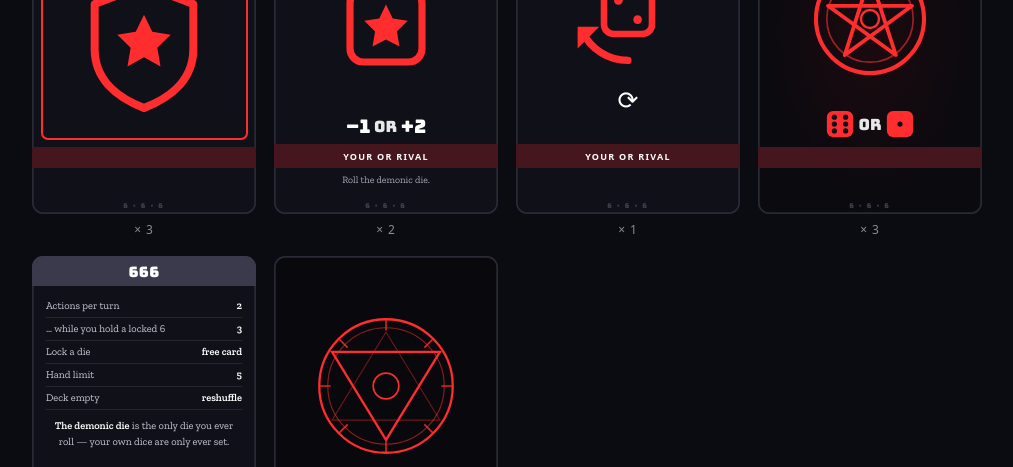
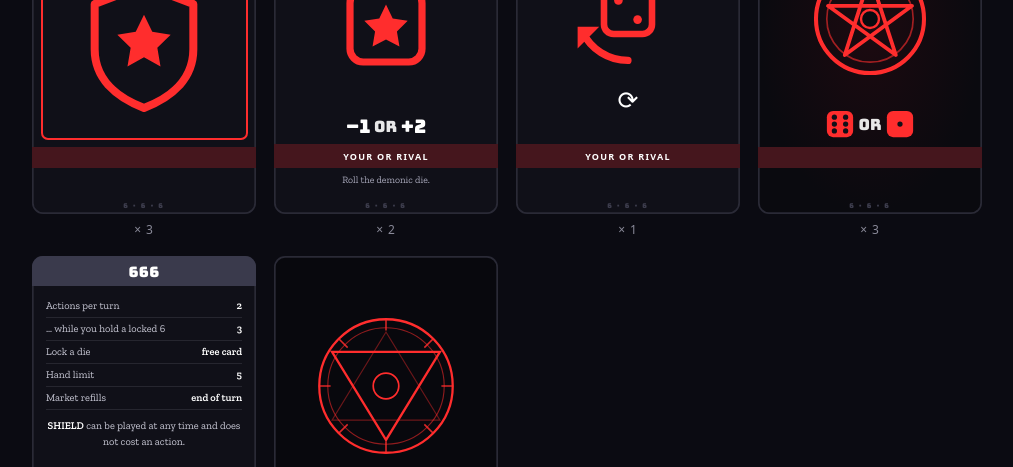
Before and after one commit to mikita-gancharou/666-taller-juegos-de-mesa, a plain HTML site: page 666-cartas.html in a window 1280 px wide. Shown: the part 676-1143 px from the top of the page, without its empty margins (40-1053 px from the left). Drawn offline with nearby package versions, Linux system fonts and the light colour scheme.

Commit message:
Carta de ayuda alineada con las reglas v1.2 + snapshot del reglamento
Fuera 'the demonic die is the only die you ever roll' (falso en v1.2:
REROLL tira el dado elegido) y la línea de rebarajado (no está en las
reglas — señalado como hueco). PDFs regenerados.

Co-Authored-By: Claude Opus 5 (1M context) <noreply@anthropic.com>

```diff
--- a/666-cartas.html
+++ b/666-cartas.html
@@ -328,9 +328,9 @@ function carta(tipo){
       <div class="l"><span>… while you hold a locked 6</span><b>3</b></div>
       <div class="l"><span>Lock a die</span><b>free card</b></div>
       <div class="l"><span>Hand limit</span><b>5</b></div>
-      <div class="l"><span>Deck empty</span><b>reshuffle</b></div>
-      <div style="margin-top:2.2mm"><b>The demonic die</b> is the only die
-      you ever roll — your own dice are only ever set.</div>
+      <div class="l"><span>Market refills</span><b>end of turn</b></div>
+      <div style="margin-top:2.2mm"><b>SHIELD</b> can be played at any time and
+      does not cost an action.</div>
     </div>`;
   }else{
     mid=`<div class="icono">${t.icono}</div>`+(t.valor?`<div class="valor">${t.valor}</div>`:'');
```
Also changed, not shown: 3 other files.
